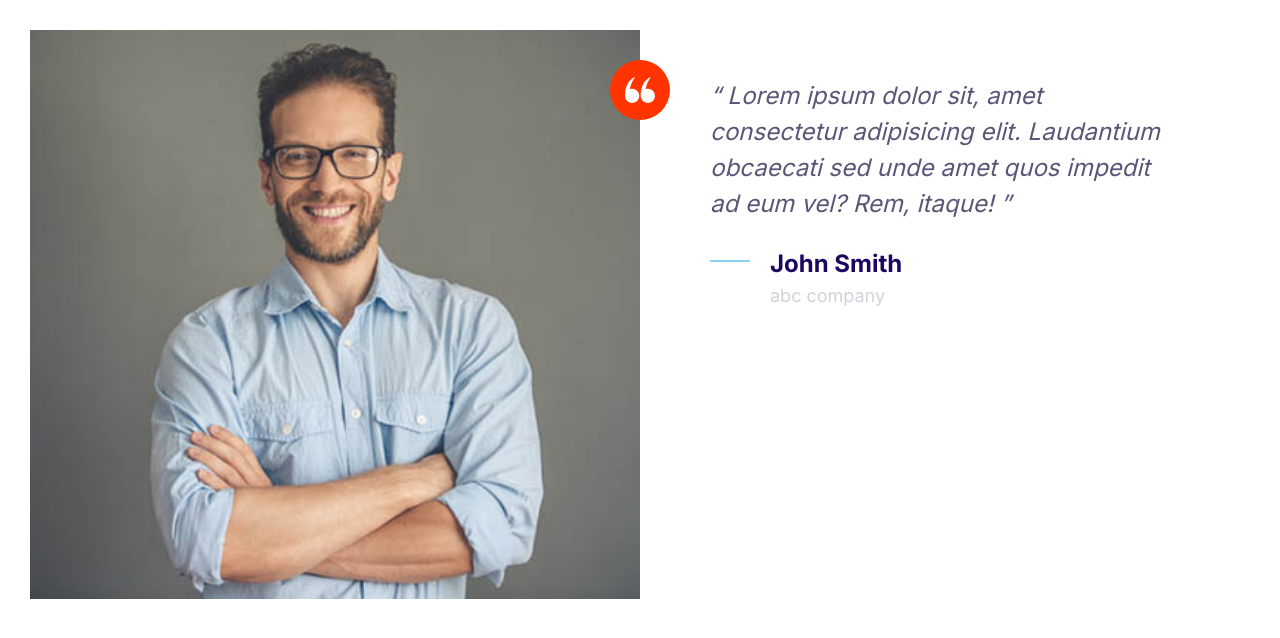
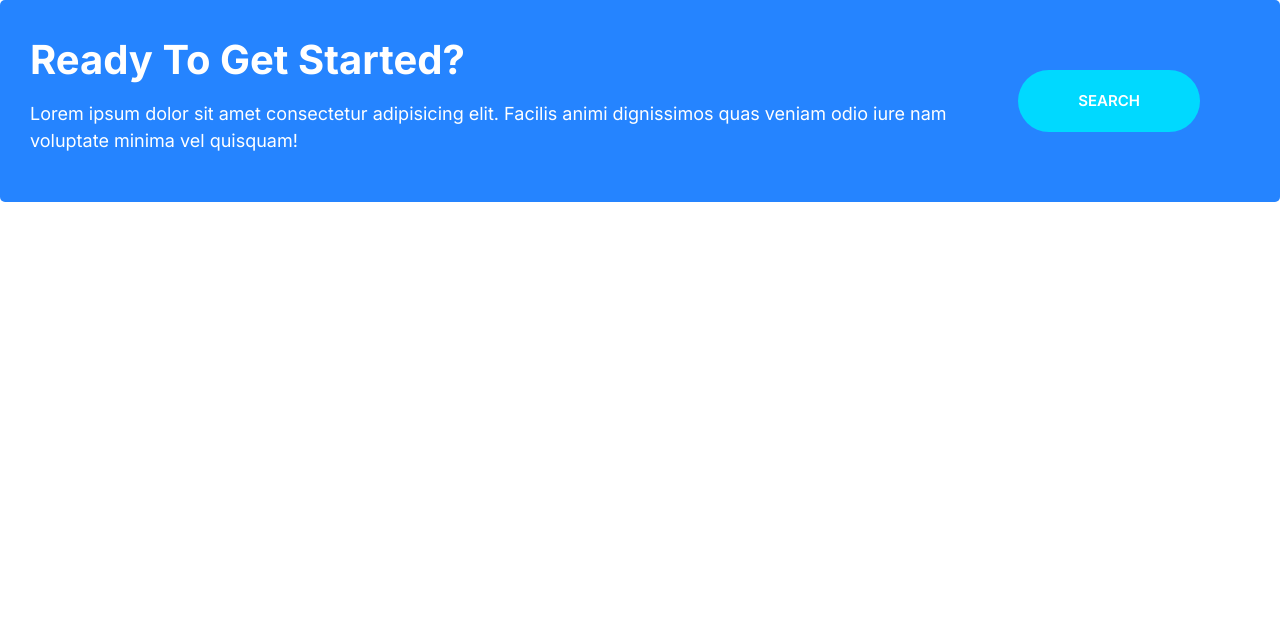
Before and after one commit to erutuzz/First-font-end-exercise-from-Mosh, a plain HTML site: page index.html in a window 1280 px wide. Drawn offline with Linux system fonts and the light colour scheme.

Commit message:
Build the type of callout

```diff
--- a/css/style.css
+++ b/css/style.css
@@ -203,6 +203,10 @@ a {
   display: inline-block;
   width: 100%;
 }
+.btn--streched {
+  padding-left: 6rem;
+  padding-right: 6rem;
+}
 .btn--outline:hover {
   background-color: var(--color-heading);
   color: #fff;
@@ -407,3 +411,37 @@ a {
   top: 30px;
   right: -30px;
 }
+
+/* callout */
+.callout {
+  padding: 3rem;
+  border-radius: 5px;
+}
+.callout--primary {
+  background-color: var(--color-primary);
+  color: #fff;
+}
+.callout__heading {
+  color: #fff;
+  margin-top: 0;
+}
+.callout__btn {
+  justify-self: start;
+  align-self: center;
+  margin: 0 5rem;
+}
+.callout .grid--1x2 {
+  grid-template-columns: 1fr auto;
+}
+@media screen and (max-width: 768px) {
+  .callout .grid--1x2 {
+    grid-template-columns: 100%;
+  }
+  .callout__content {
+    text-align: center;
+  }
+  .callout__btn {
+    justify-self: center;
+    align-self: center;
+  }
+}
--- a/index.html
+++ b/index.html
@@ -15,34 +15,19 @@
     />
   </head>
   <body>
-    <div class="grid grid--1x2 testimonial">
-      <div class="testimonial__image">
-        <img src="images/testimonial.jpg" alt="a smiling man" />
-        <span class="icon-container testimonial__accent icon-container--accent">
-          <svg class="icon icon--primary icon--white icon--small">
-            <use xlink:href="images/sprite.svg#quotes"></use>
-          </svg>
-        </span>
-      </div>
-      <div>
-        <blockquote class="quote">
-          <p class="quote__content">
-            Lorem ipsum dolor sit, amet consectetur adipisicing elit. Laudantium
-            obcaecati sed unde amet quos impedit ad eum vel? Rem, itaque!
+    <div class="callout callout--primary">
+      <div class="grid grid--1x2">
+        <div class="callout__content">
+          <h2 class="callout__heading">Ready To Get Started?</h2>
+          <p class="callout__article">
+            Lorem ipsum dolor sit amet consectetur adipisicing elit. Facilis
+            animi dignissimos quas veniam odio iure nam voluptate minima vel
+            quisquam!
           </p>
-          <div class="media">
-            <div class="media__image quote__image">
-              <svg class="icon icon--primary">
-                <use xlink:href="images/sprite.svg#line"></use>
-              </svg>
-            </div>
-
-            <div class="media__body">
-              <h3 class="media__title quote__name">John Smith</h3>
-              <p class="media__content quote__vocation">abc company</p>
-            </div>
-          </div>
-        </blockquote>
+        </div>
+        <a href="#" class="btn btn--secondary btn--streched callout__btn"
+          >SEARCH</a
+        >
       </div>
     </div>
   </body>
```
Also changed, not shown: components/callout.html (added, +12 -0 lines).
